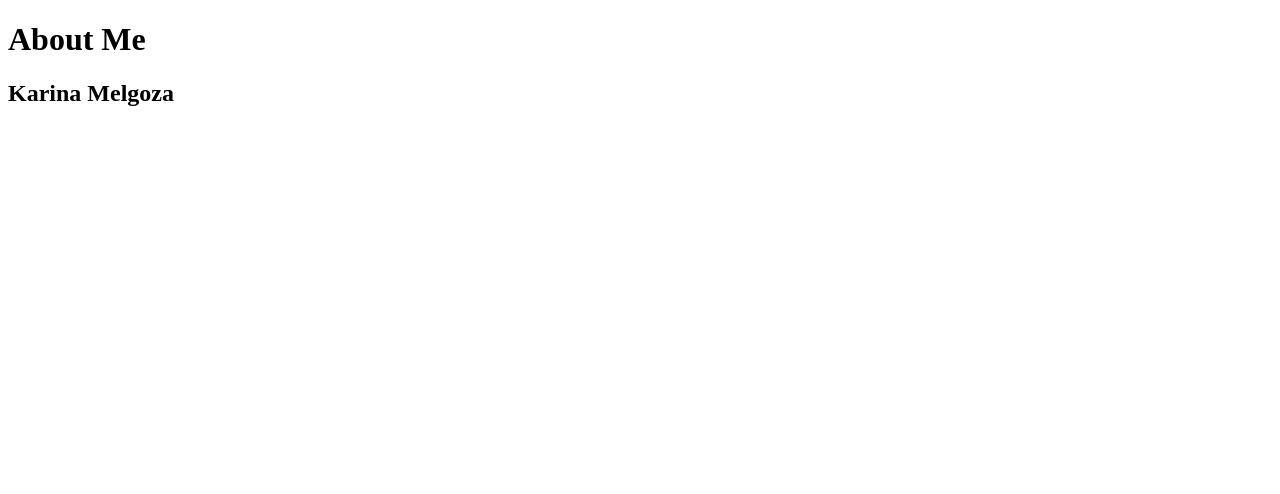
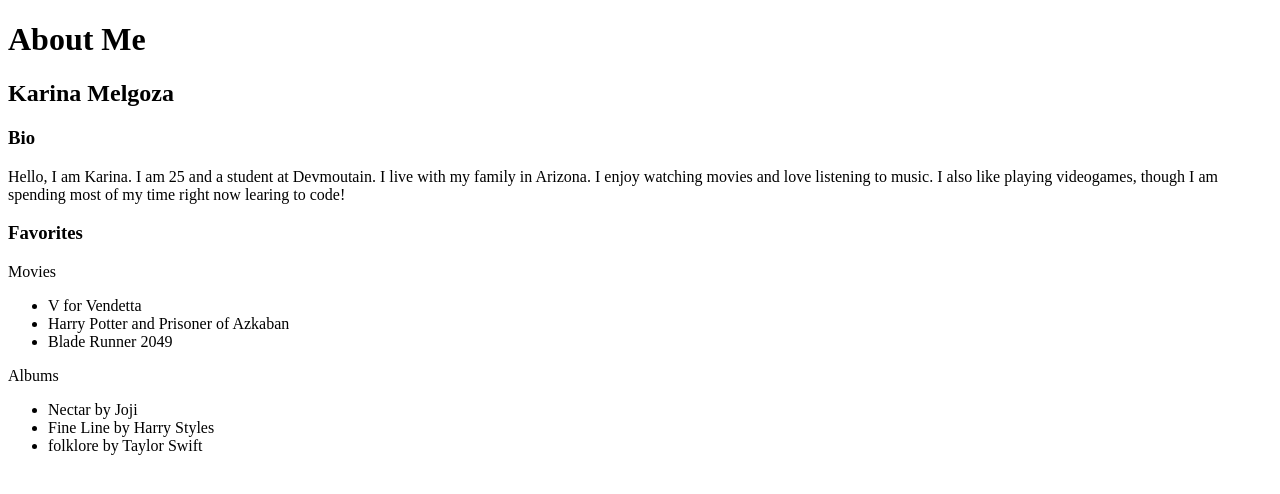
Before and after one commit to karinamelgoza/deployment-lab, a website: page index.html in a window 1280 px wide. Drawn offline with Linux system fonts and the light colour scheme.

Commit message:
adds bio/favs

```diff
--- a/index.html
+++ b/index.html
@@ -14,6 +14,31 @@
 
     <h2>Karina Melgoza</h2>
 
+    <section>
+        <h3>Bio</h3>
+        <p>Hello, I am Karina. I am 25 and a student at Devmoutain. I live with my family in Arizona. I enjoy watching
+            movies and love listening to music. I also like playing videogames, though I am spending most of my time
+            right now learing to code! </p>
+    </section>
+
+    <section>
+        <h3>Favorites</h3>
+        <div>Movies
+            <ul>
+                <li>V for Vendetta</li>
+                <li>Harry Potter and Prisoner of Azkaban</li>
+                <li>Blade Runner 2049</li>
+            </ul>
+        </div>
+        <div> Albums
+            <ul>
+                <li>Nectar by Joji</li>
+                <li>Fine Line by Harry Styles</li>
+                <li>folklore by Taylor Swift</li>
+            </ul>
+        </div>
+    </section>
+
 </body>
 
 </html>
```
Also changed, not shown: 1 other file.
